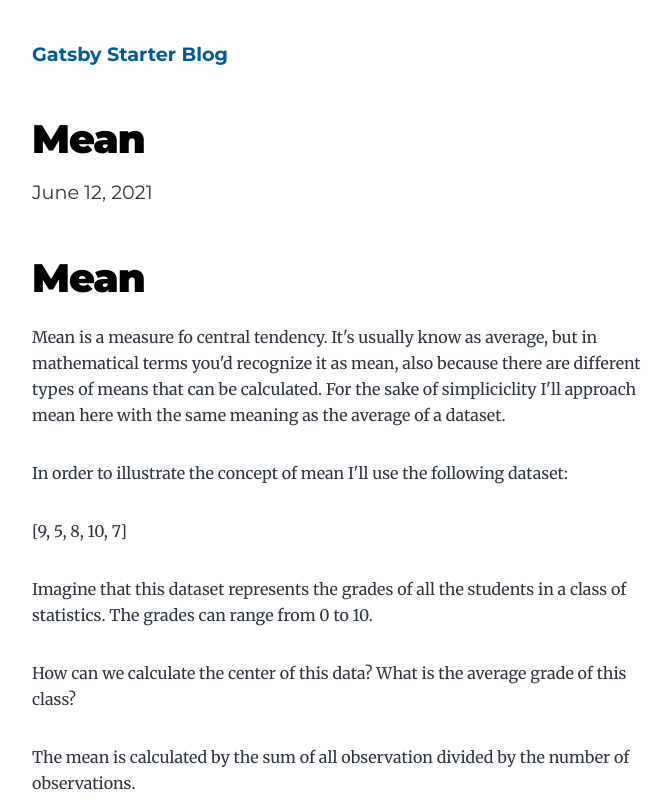
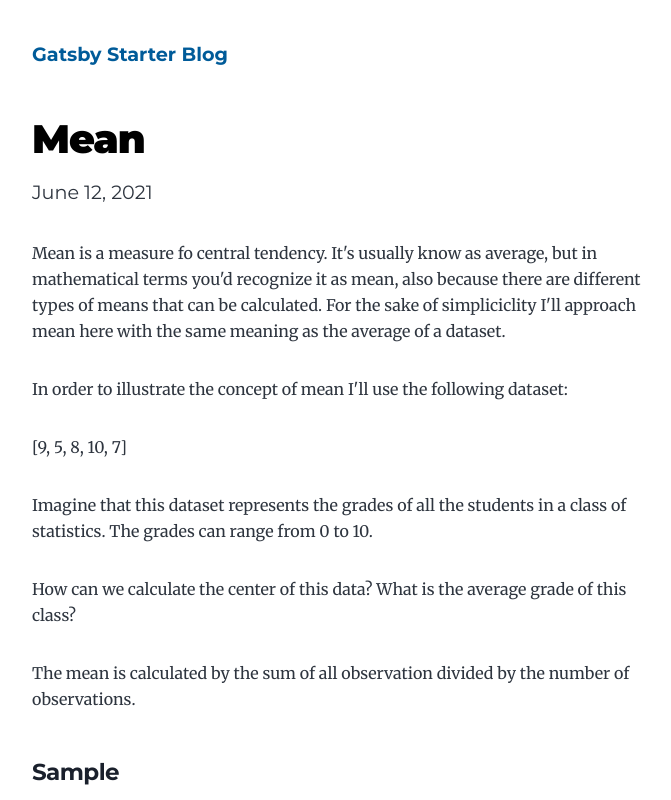
Before and after one commit to nathanqueija/blog, a Gatsby site: page /mean/ in a window 1280 px wide. Shown: the top 800 px of the page, without its empty margins (292-963 px from the left). Built offline with nearby package versions, Linux system fonts and the light colour scheme; Gatsby itself is replaced by a stand-in of ours; some packages are replaced by stand-ins of ours.

Commit message:
Remove title

```diff
--- a/content/blog/mean/index.md
+++ b/content/blog/mean/index.md
@@ -3,8 +3,6 @@ title: Mean
 date: "2021-06-12"
 description: "Descriptive Statistics: Mean - what is the center of my data?"
 ---
-
-# Mean
 
 Mean is a measure fo central tendency. It's usually know as average, but in mathematical terms you'd recognize it as mean, also because there are different types of means that can be calculated. For the sake of simpliciclity I'll approach mean here with the same meaning as the average of a dataset.
 
```
